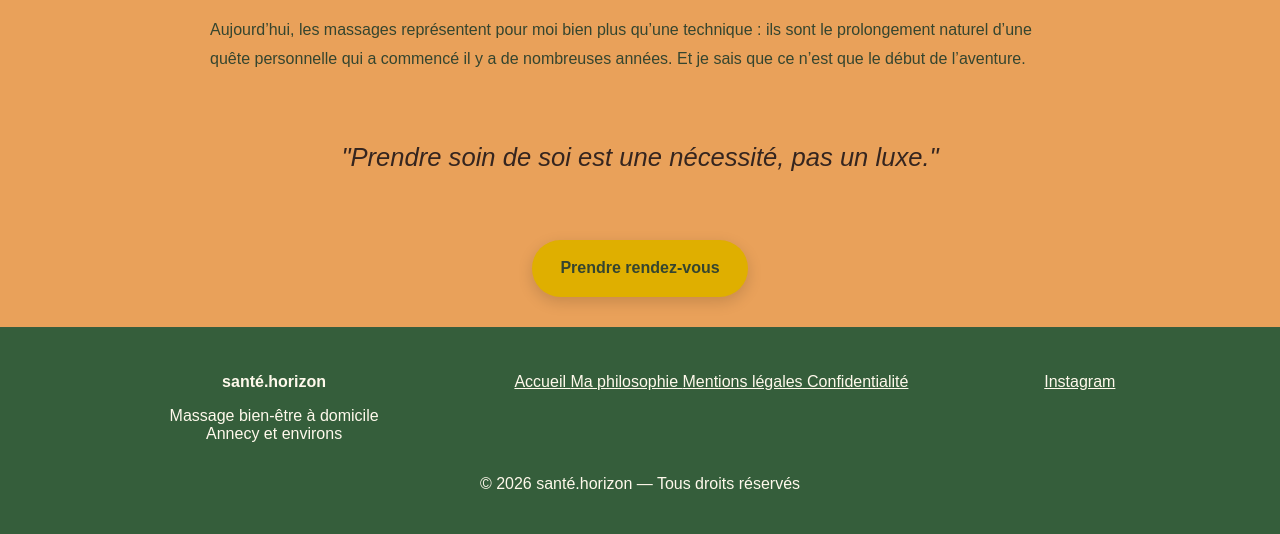
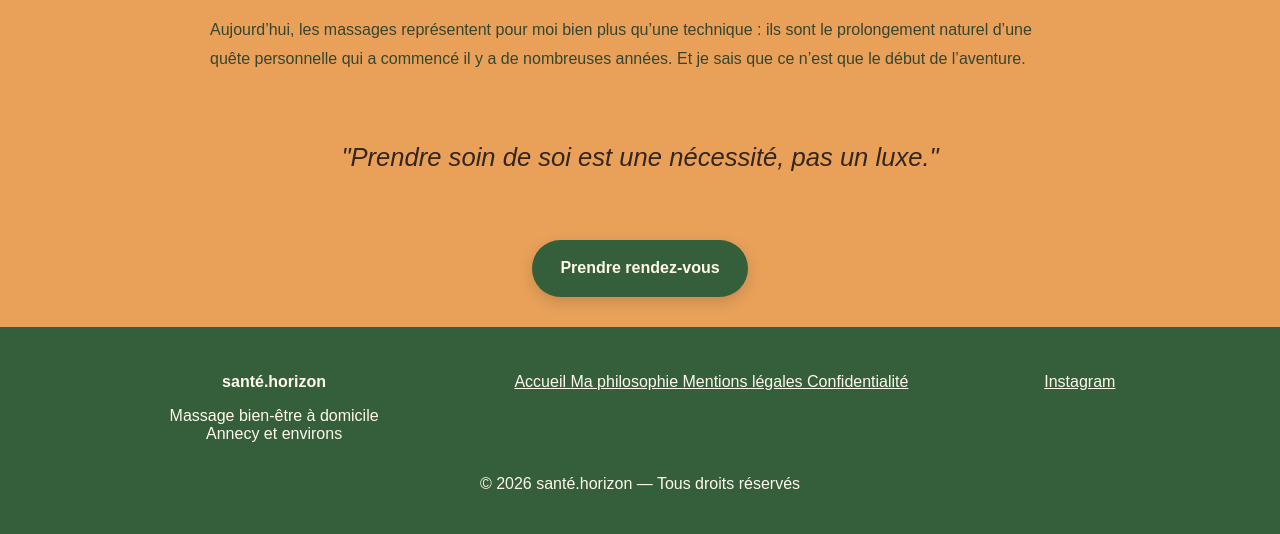
Before and after one commit to evequemathisgd-code/Sant-.Horizon, a Flask app: page /philosophie in a window 1280 px wide. Shown: the part 1397-1931 px from the top of the page. Run offline with Flask 3, Linux system fonts and the light colour scheme.

Commit message:
Refactor philosophie.html structure and content

```diff
--- a/projet_s_be/templates/philosophie.html
+++ b/projet_s_be/templates/philosophie.html
@@ -96,7 +96,7 @@ Massage à domicile à Annecy. Massages détente, bien-être et équilibre.
             "Prendre soin de soi est une nécessité, pas un luxe."
         </blockquote>
 
-        <a href="https://calendar.app.google/FCgzah6foK6kDW3w8" target="_blank" rel="noopener noreferrer" class="btn-rendez-vous"> Prendre rendez-vous </a>
+        <a href="https://calendar.app.google/FCgzah6foK6kDW3w8" target="_blank" rel="noopener noreferrer" class="btn-rendez-vous-philosophie"> Prendre rendez-vous </a>
 
 
     </div>
```
